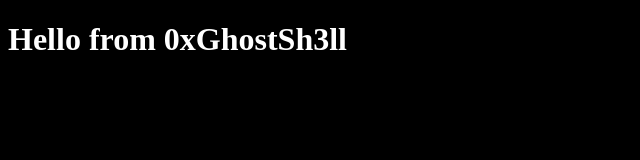
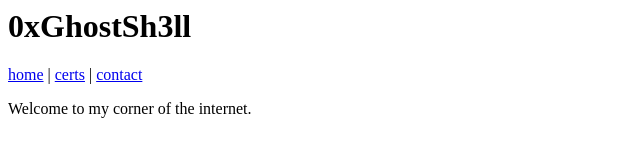
Before and after one commit to 0xGhostSh3ll/0xGhostSh3ll.github.io, a plain HTML site: page 0xGhostShell/index.html in a window 1280 px wide. Shown: the whole page, without its empty margins (0-640 px from the left). Drawn offline with Linux system fonts and the light colour scheme.

Commit message:
0xGhostShell site html iin turshilt

```diff
--- a/0xGhostShell/index.html
+++ b/0xGhostShell/index.html
@@ -1,11 +1,13 @@
-<!DOCTYPE html>
-<html lang="en">
-<head>
-  <meta charset="UTF-8">
-  <title>0xGhostSh3ll</title>
-  <link rel="stylesheet" href="style.css">
-</head>
 <body>
-  <h1>Hello from 0xGhostSh3ll</h1>
+  <div class="wrapper">
+    <header>
+      <h1>0xGhostSh3ll</h1>
+    </header>
+    <nav>
+      <a href="#">home</a> | <a href="#">certs</a> | <a href="#">contact</a>
+    </nav>
+    <main>
+      <p>Welcome to my corner of the internet.</p>
+    </main>
+  </div>
 </body>
-</html>
```
